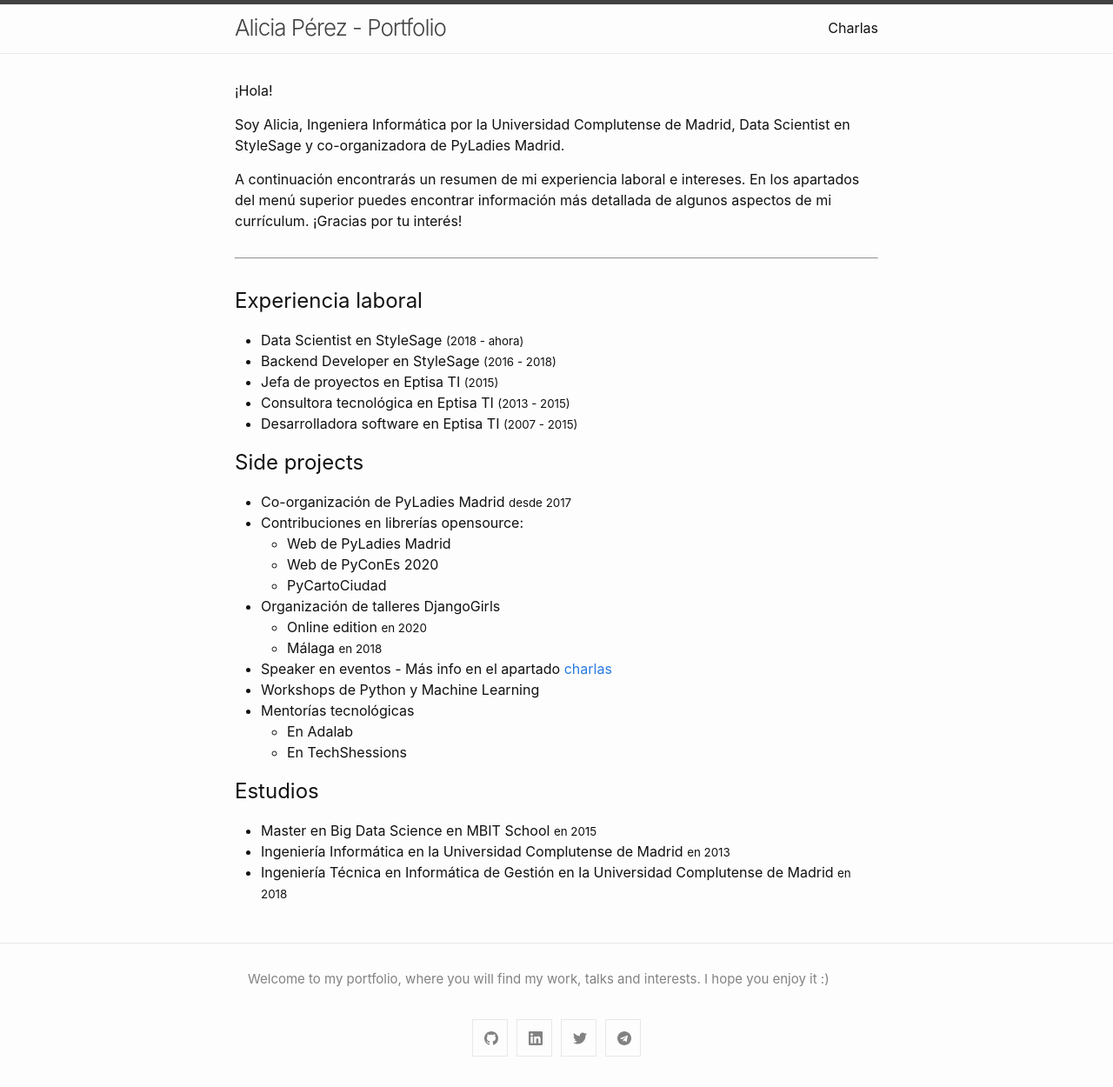
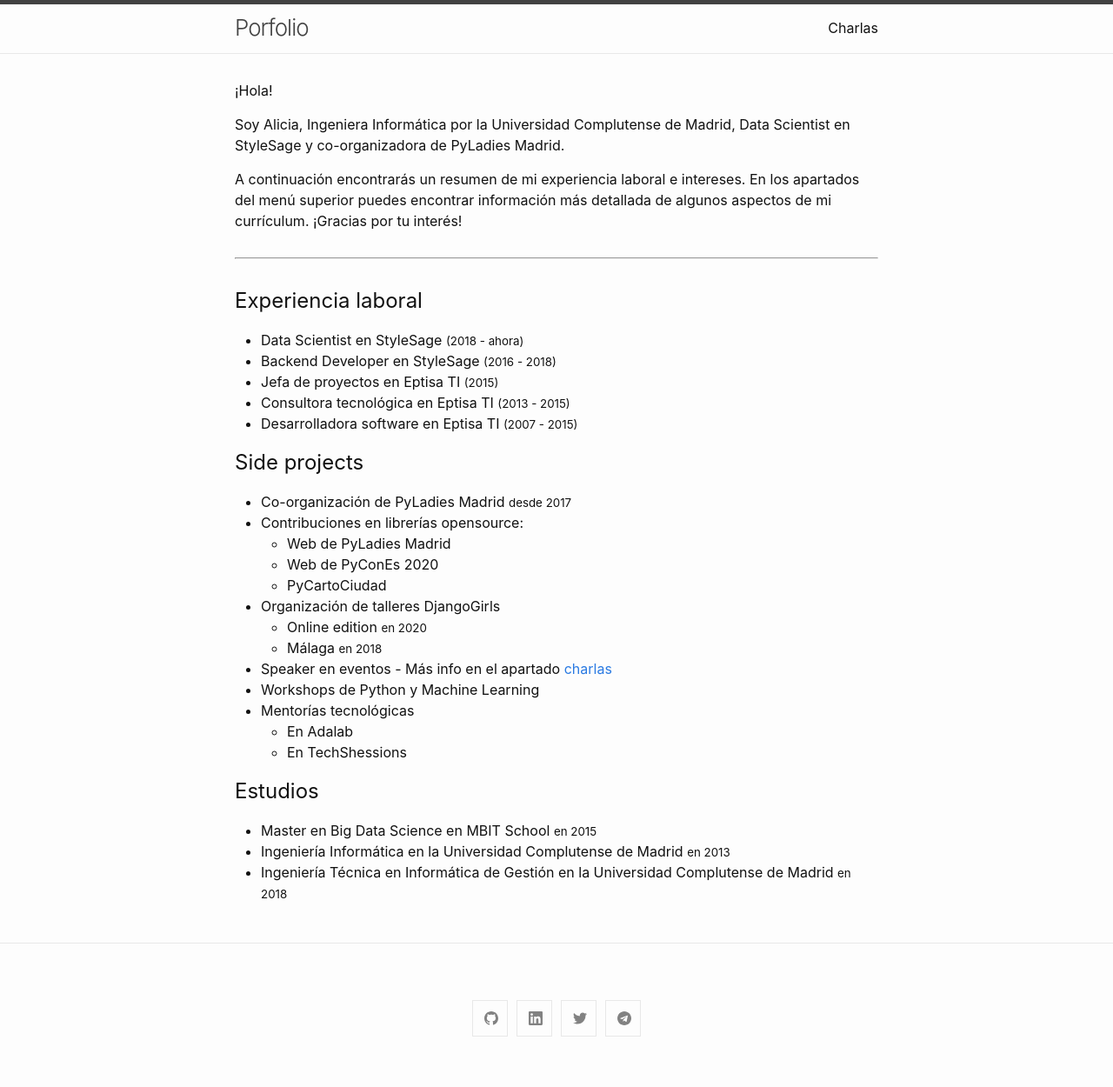
Before and after one commit to aliciapj/aliciapj.github.io, a Jekyll site: the page built from index.md, in a window 1280 px wide. Shown: the whole page at 87% size. Built offline with Jekyll 4.4.1, drawn with Linux system fonts in a browser that asks for light colours; after the commit the page ends 1227 px from its top, so only the background shows below that.

Commit message:
Empty description

```diff
--- a/_config.yml
+++ b/_config.yml
@@ -1,10 +1,9 @@
-title: Alicia Pérez - Portfolio
+title: Porfolio
 author:
   name: by Alicia Pérez
   # email: your-email@domain.com
 description: > # this means to ignore newlines until "show_excerpts:"
-  Welcome to my portfolio, where you will find my work, talks and interests. I
-  hope you enjoy it :)
+
 url: https://aliciapj.github.io
 baseurl: ''
 
```
